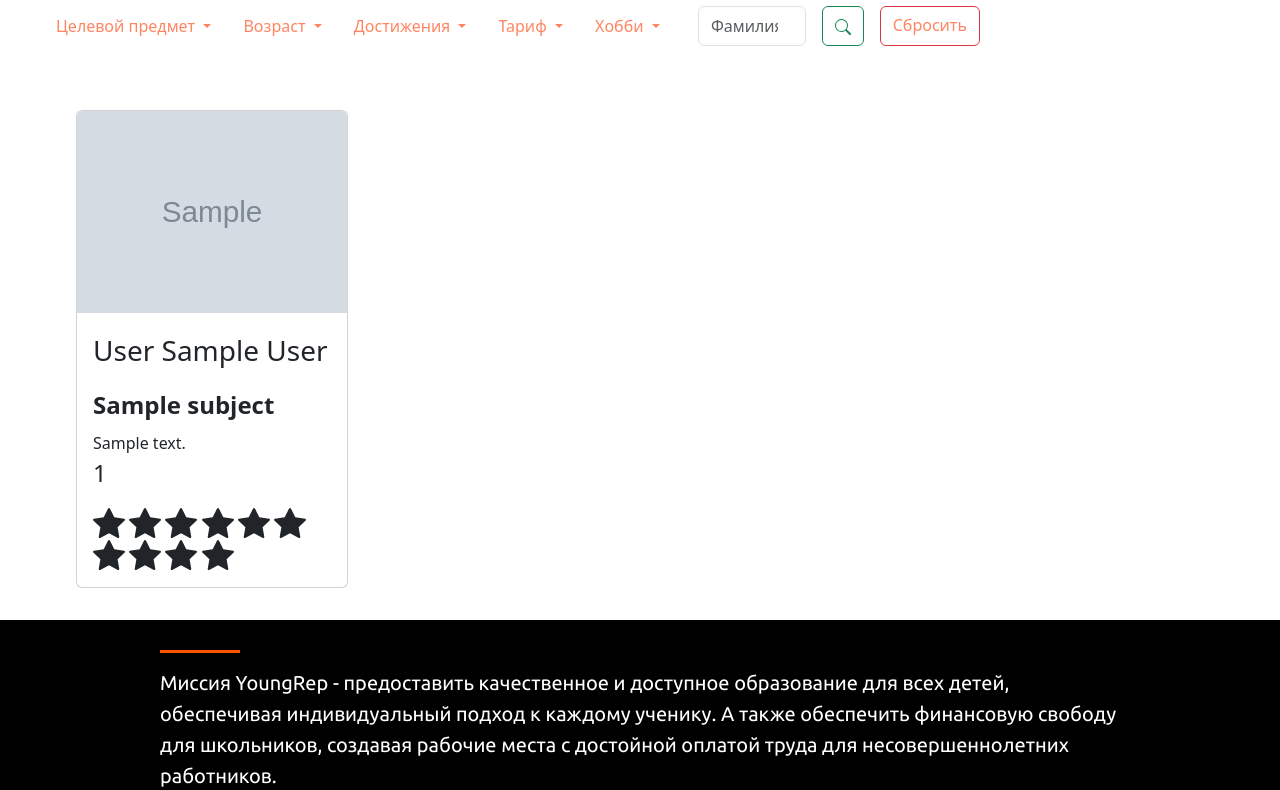
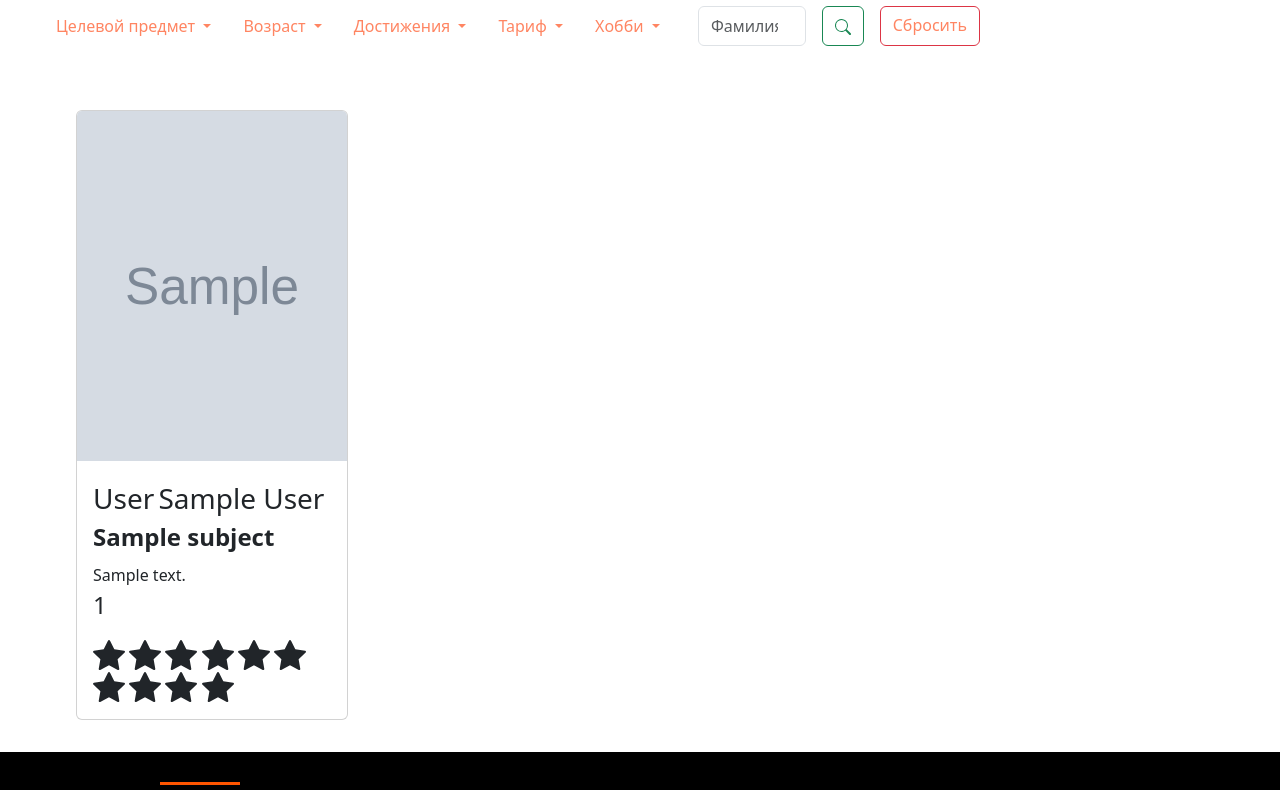
Before and after one commit to DaniilRoitenberg688/youngrep1, a Flask app: page /teachers in a window 1280 px wide. Shown: the part 1622-2412 px from the top of the page. Run offline with Flask 3, Linux system fonts and the light colour scheme; tables that the repository leaves empty hold one stand-in row (values such as "Sample post"); grey boxes marked "Sample" are stand-in pictures; some libraries are stand-ins or nearby versions.

Commit message:
edit teacher card

```diff
--- a/app/templates/main/teachers.html
+++ b/app/templates/main/teachers.html
@@ -124,11 +124,12 @@
 
                         <div class="col-lg-3 col-md-4 col-sm-10 col-12 m-lg-3">
                             <div class="card mb-3">
-                                <img class="card-img-top img-fluid" style=""
+                                <img class="card-img-top img-fluid" style="height: 350px; width: auto"
                                      src="/static/teachers_images/{{ teacher.image }}"
                                      onclick="location.href='/teacher_profile/{{ teacher.id }}'">
                                 <div class="card-body" onclick="location.href='/teacher_profile/{{ teacher.id }}'">
-                                    <p class="card-title mb-3 fs-3">{{ teacher.surname }} {{ teacher.name }}</p>
+                                    <span class="card-title mb-1 fs-3">{{ teacher.surname }}</span>
+                                    <span class="card-title mb-3 fs-3">{{ teacher.name }}</span>
                                     <p class="card-text mb-2 fs-4"><b>{{ teacher.subjects[0].name }}</b></p>
                                     <p style="  display: -webkit-box;
   -webkit-line-clamp: 2;
```
